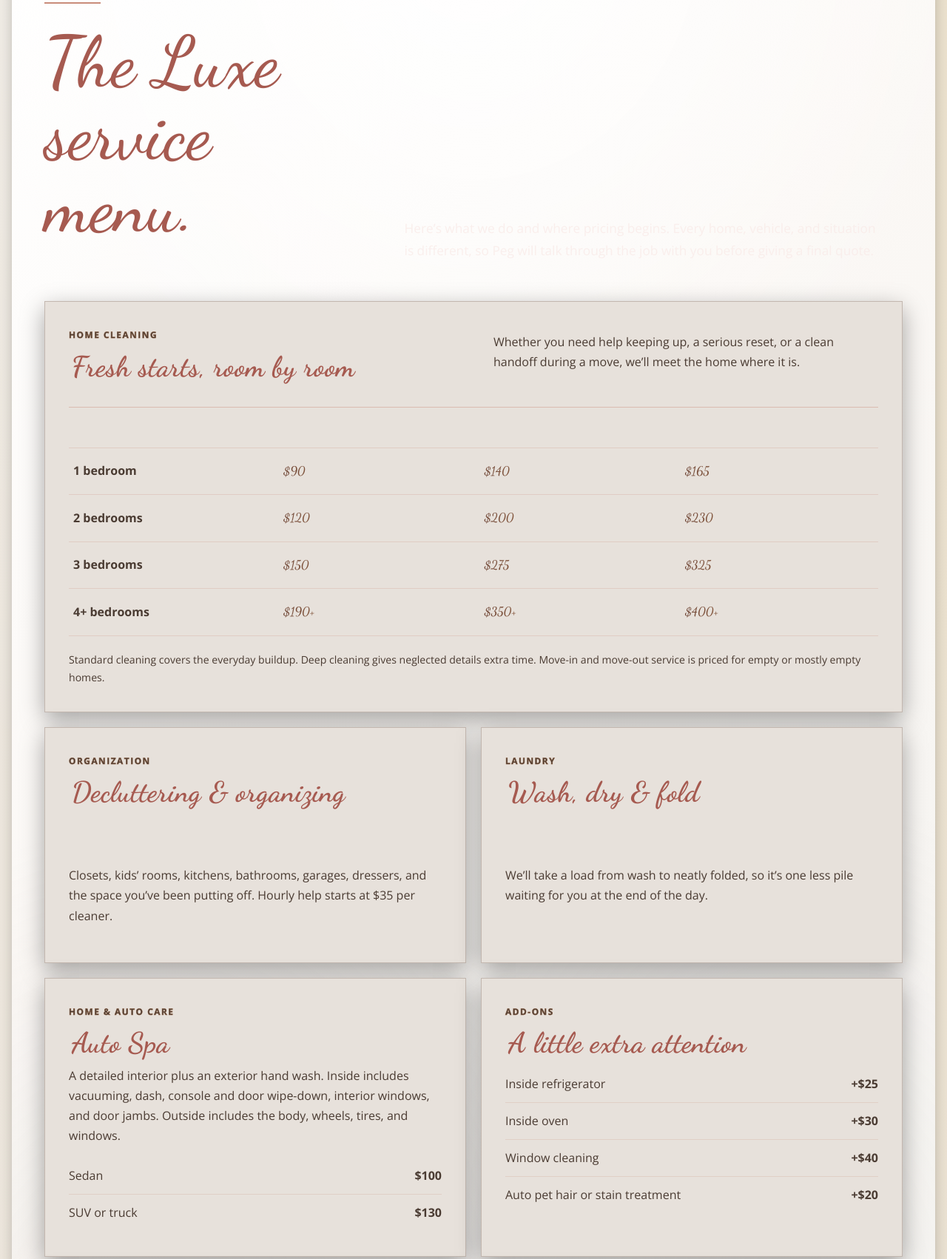
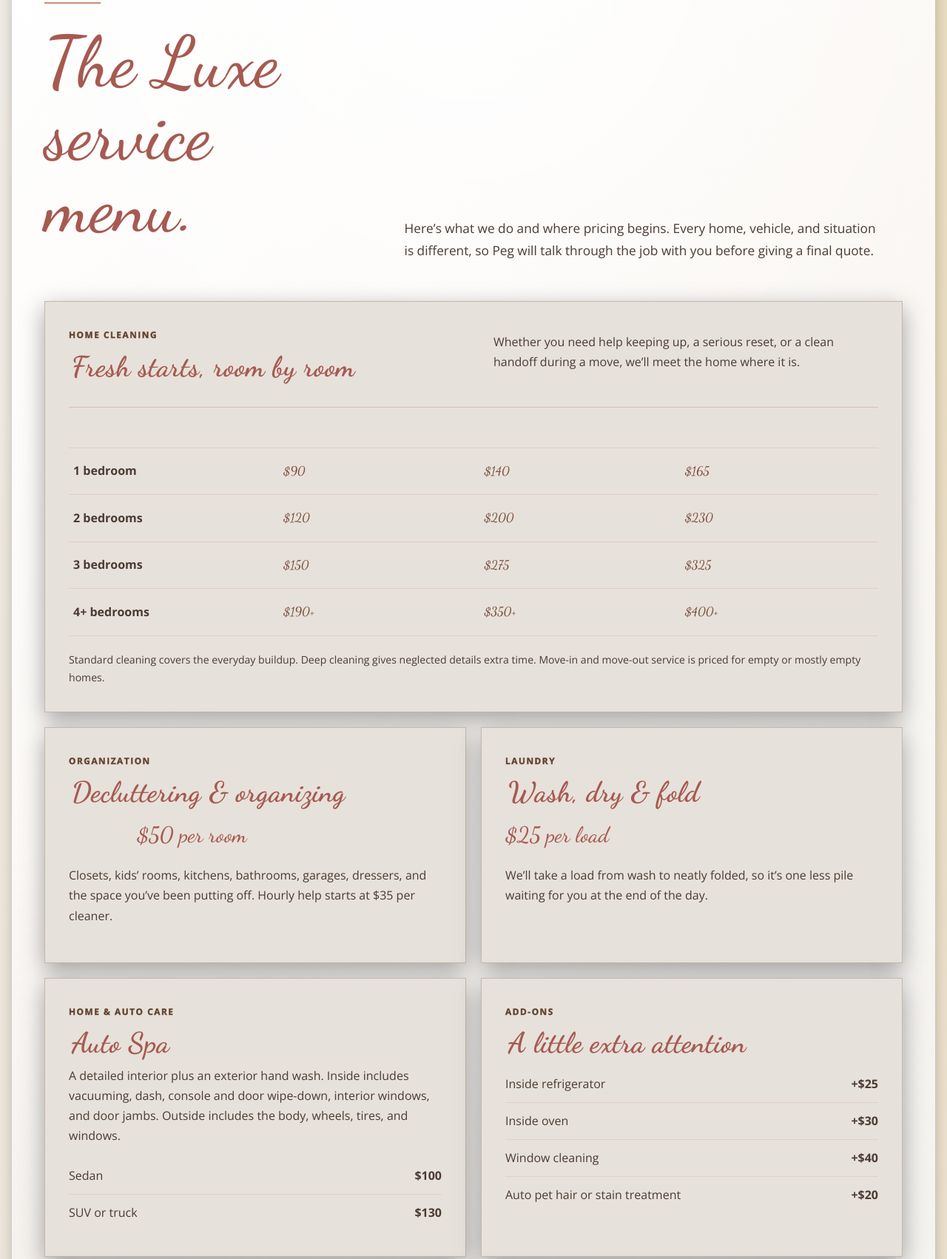
Before and after one commit to pnjwelz-dev/Luxecleanco, a plain HTML site: page preview/index.html in a window 1280 px wide. Shown: the part 1581-3283 px from the top of the page at 74% size. Drawn offline with nearby package versions, Linux system fonts and the light colour scheme.

Commit message:
Preview: fix faded text to warm taupe, more gold champagne glow

```diff
--- a/preview/index.html
+++ b/preview/index.html
@@ -858,12 +858,14 @@
       box-shadow:0 2px 8px rgba(0,0,0,.25);
     }
 
-    /* Peg's Luxe palette — background: soft cashmere, warm champagne glow. */
+    /* Peg's Luxe palette — background: soft cashmere, warm champagne glow. More gold glow, like the flyer. */
     body{
       background:
         radial-gradient(120% 60% at 20% 0%,rgba(255,255,255,.75),transparent 55%),
-        radial-gradient(90% 50% at 85% 20%,rgba(232,200,122,.20),transparent 60%),
-        radial-gradient(100% 60% at 10% 80%,rgba(232,200,122,.14),transparent 60%),
+        radial-gradient(90% 50% at 85% 20%,rgba(232,200,122,.38),transparent 60%),
+        radial-gradient(100% 60% at 10% 80%,rgba(232,200,122,.28),transparent 60%),
+        radial-gradient(60% 40% at 50% 0%,rgba(232,200,122,.32),transparent 60%),
+        radial-gradient(50% 35% at 50% 100%,rgba(232,200,122,.20),transparent 60%),
         linear-gradient(135deg,#F7F2EA 0%,#F5EEE3 40%,#EFE6D8 70%,#F7F2EA 100%);
     }
     /* Peg's Canva — pages: cashmere cream on top of white mono. */
@@ -980,6 +982,31 @@
     /* Tiny bit of sage — Peg's accent, just a touch. */
     .menu-kicker{color:#7A9A7E!important}
     .quote-strip{border-left:3px solid #9CAF88}
+    /* Peg Nov 17 — fix: every light paragraph/list on the light pages goes deep warm taupe so it reads. */
+    .hero-copy>p:not(.welcome),
+    .menu-card p,
+    .cleaning-note,
+    .menu-list li,
+    .quote-strip p,
+    .pricing-fineprint,
+    .why-copy p,
+    .founders-story,
+    .about-body,
+    .about-standards span,
+    .showcase-heading p,
+    .reviews-head p,
+    .review-placeholder p,
+    footer p,
+    .section-heading p{
+      color:#4A3B32!important;
+      -webkit-text-fill-color:#4A3B32!important;
+    }
+    /* Script accents go muted rose gold so they read on light. */
+    .signature,.why-callout,.founders-subtitle,.about-tagline,.founders-story .founders-callout,.founders-story .founders-standard,.about-close,.quiet,.menu-price strong{
+      color:#a65a50!important;
+      -webkit-text-fill-color:#a65a50!important;
+      background:none!important;
+    }
   </style>
 </head>
 <body>
```
